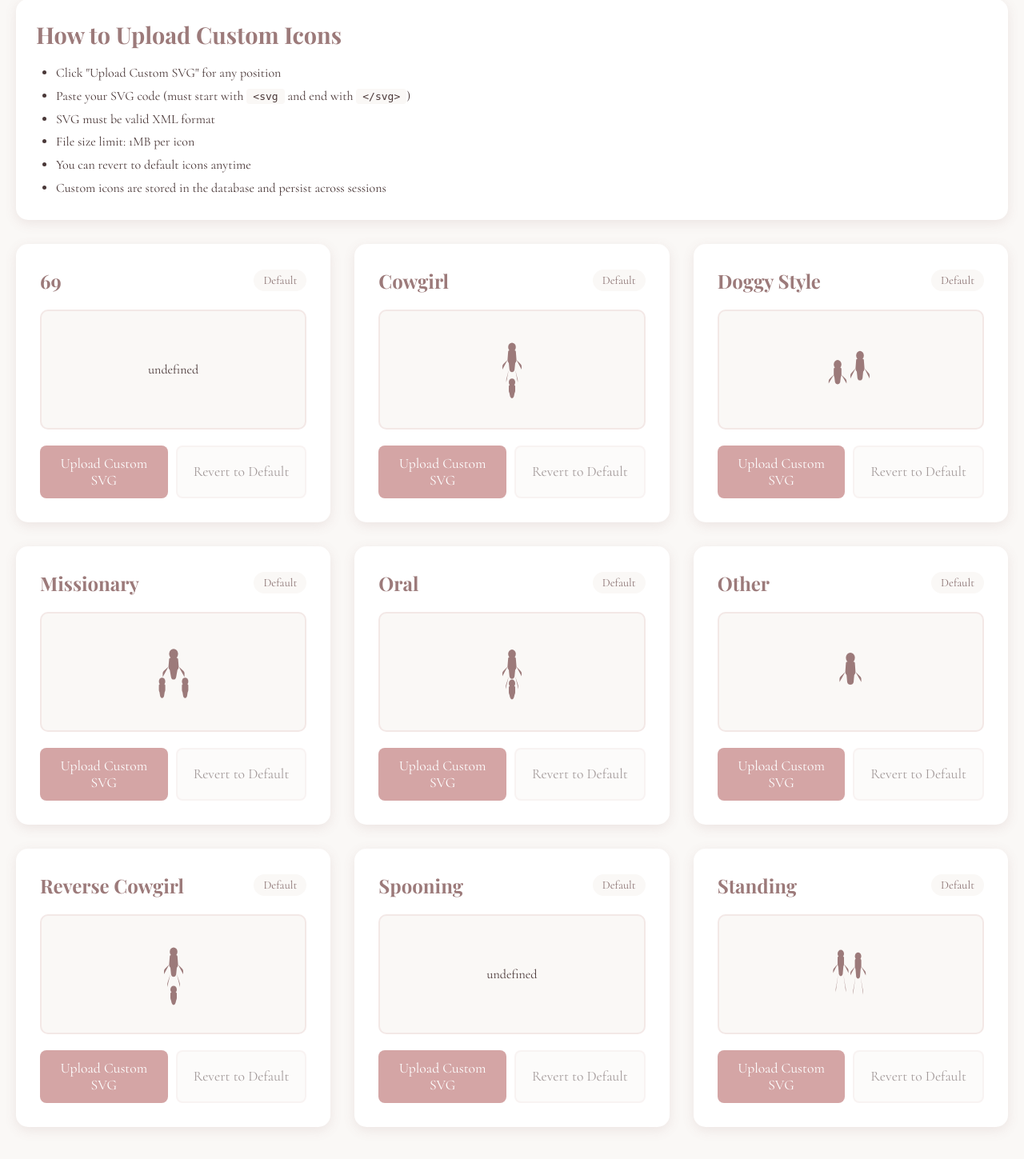
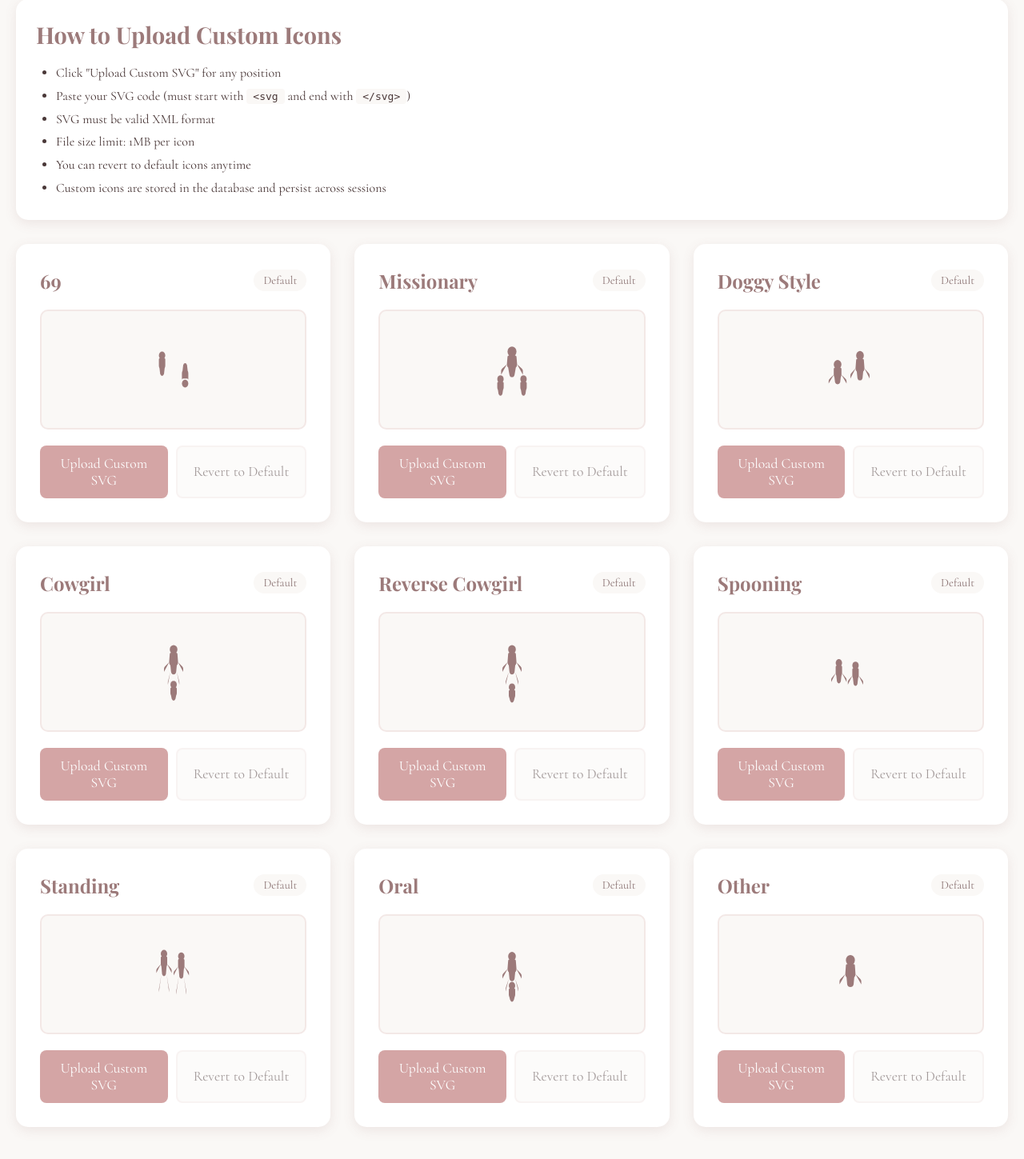
Before and after one commit to wingnut144/sTracker, a Flask app: page /admin in a window 1280 px wide. Shown: the part 273-1722 px from the top of the page at 80% size. Run offline with Flask 3, Linux system fonts and the light colour scheme; the visitor is signed in with stand-in values (Sample User, id 1); data that the repository does not hold is empty.

Commit message:
Update admin.html

```diff
--- a/templates/admin.html
+++ b/templates/admin.html
@@ -314,7 +314,17 @@
     </div>
 
     <script>
-        const positions = {{ positions | tojson }};
+        const positions = {
+            'missionary': 'Missionary',
+            'doggy': 'Doggy Style',
+            'cowgirl': 'Cowgirl',
+            'reverse_cowgirl': 'Reverse Cowgirl',
+            'spoon': 'Spooning',
+            'standing': 'Standing',
+            'oral': 'Oral',
+            '69': '69',
+            'other': 'Other'
+        };
 
         // Default SVG silhouettes (same as calendar)
         const defaultSVGs = {
@@ -322,10 +332,10 @@
             doggy: '<svg viewBox="0 0 100 100" class="position-svg"><ellipse cx="30" cy="42" rx="6" ry="7"/><path d="M24 49 Q24 47 26 47 L34 47 Q36 47 36 49 L36 58 Q36 60 35 62 L34 70 Q33 73 30 73 Q27 73 26 70 L25 62 Q24 60 24 58 Z M24 58 L18 64 Q16 66 16 68 L16 72 M36 58 L42 64 Q44 66 44 68 L44 72 M25 70 L22 80 M35 70 L32 80"/><ellipse cx="65" cy="28" rx="6" ry="7"/><path d="M59 35 Q59 33 61 33 L69 33 Q71 33 71 35 L72 48 Q72 51 70 53 L69 63 Q68 67 65 67 Q62 67 61 63 L60 53 Q58 51 58 48 Z M58 48 L52 55 Q50 57 50 59 L50 64 M72 48 L78 55 Q80 57 80 59 L80 64 M60 63 L57 76 M70 63 L73 76"/></svg>',
             cowgirl: '<svg viewBox="0 0 100 100" class="position-svg"><ellipse cx="50" cy="15" rx="6" ry="7"/><path d="M44 22 Q44 20 46 20 L54 20 Q56 20 56 22 L57 35 Q57 38 55 40 L54 50 Q53 54 50 54 Q47 54 46 50 L45 40 Q43 38 43 35 Z M43 35 L37 41 Q35 43 35 45 L35 50 M57 35 L63 41 Q65 43 65 45 L65 50 M45 50 L42 62 Q41 65 41 67 L41 70 M55 50 L58 62 Q59 65 59 67 L59 70"/><ellipse cx="50" cy="70" rx="5" ry="6"/><path d="M45 76 Q45 74 47 74 L53 74 Q55 74 55 76 L55 83 Q55 85 54 87 L53 92 Q52 95 50 95 Q48 95 47 92 L46 87 Q45 85 45 83 Z M45 83 L40 88 M55 83 L60 88"/></svg>',
             reverse_cowgirl: '<svg viewBox="0 0 100 100" class="position-svg"><ellipse cx="50" cy="15" rx="6" ry="7"/><path d="M44 22 Q44 20 46 20 L54 20 Q56 20 56 22 L57 35 Q57 38 55 40 L54 50 Q53 54 50 54 Q47 54 46 50 L45 40 Q43 38 43 35 Z M43 35 L37 41 Q35 43 35 45 L35 50 M57 35 L63 41 Q65 43 65 45 L65 50 M45 50 L41 62 Q40 65 40 67 L40 70 M55 50 L59 62 Q60 65 60 67 L60 70"/><ellipse cx="50" cy="74" rx="5" ry="6"/><path d="M45 80 Q45 78 47 78 L53 78 Q55 78 55 80 L55 87 Q55 89 54 91 L53 95 Q52 98 50 98 Q48 98 47 95 L46 91 Q45 89 45 87 Z"/></svg>',
-            spooning: '<svg viewBox="0 0 100 100" class="position-svg"><ellipse cx="32" cy="36" rx="5" ry="6"/><path d="M27 42 Q27 40 29 40 L35 40 Q37 40 37 42 L37 52 Q37 54 36 56 L35 65 Q34 68 32 68 Q30 68 29 65 L28 56 Q27 54 27 52 Z M27 52 L22 58 Q20 60 20 62 L20 66 M37 52 L42 58 Q44 60 44 62 L44 66 M28 65 L24 76 M36 65 L32 76"/><ellipse cx="58" cy="40" rx="5" ry="6"/><path d="M53 46 Q53 44 55 44 L61 44 Q63 44 63 46 L63 56 Q63 58 62 60 L61 69 Q60 72 58 72 Q56 72 55 69 L54 60 Q53 58 53 56 Z M53 56 L48 62 Q46 64 46 66 L46 70 M63 56 L68 62 Q70 64 70 66 L70 70 M54 69 L50 80 M62 69 L58 80"/></svg>',
+            spoon: '<svg viewBox="0 0 100 100" class="position-svg"><ellipse cx="32" cy="36" rx="5" ry="6"/><path d="M27 42 Q27 40 29 40 L35 40 Q37 40 37 42 L37 52 Q37 54 36 56 L35 65 Q34 68 32 68 Q30 68 29 65 L28 56 Q27 54 27 52 Z M27 52 L22 58 Q20 60 20 62 L20 66 M37 52 L42 58 Q44 60 44 62 L44 66 M28 65 L24 76 M36 65 L32 76"/><ellipse cx="58" cy="40" rx="5" ry="6"/><path d="M53 46 Q53 44 55 44 L61 44 Q63 44 63 46 L63 56 Q63 58 62 60 L61 69 Q60 72 58 72 Q56 72 55 69 L54 60 Q53 58 53 56 Z M53 56 L48 62 Q46 64 46 66 L46 70 M63 56 L68 62 Q70 64 70 66 L70 70 M54 69 L50 80 M62 69 L58 80"/></svg>',
             standing: '<svg viewBox="0 0 100 100" class="position-svg"><ellipse cx="35" cy="18" rx="5" ry="6"/><path d="M30 24 Q30 22 32 22 L38 22 Q40 22 40 24 L40 34 Q40 36 39 38 L38 50 Q37 53 35 53 Q33 53 32 50 L31 38 Q30 36 30 34 Z M30 34 L25 40 Q23 42 23 44 L23 48 M40 34 L45 40 Q47 42 47 44 L47 48 M31 50 L28 68 Q27 72 27 74 L27 78 M39 50 L42 68 Q43 72 43 74 L43 78"/><ellipse cx="62" cy="22" rx="5" ry="6"/><path d="M57 28 Q57 26 59 26 L65 26 Q67 26 67 28 L67 38 Q67 40 66 42 L65 54 Q64 57 62 57 Q60 57 59 54 L58 42 Q57 40 57 38 Z M57 38 L52 44 Q50 46 50 48 L50 52 M67 38 L72 44 Q74 46 74 48 L74 52 M58 54 L55 72 Q54 76 54 78 L54 82 M66 54 L69 72 Q70 76 70 78 L70 82"/></svg>',
             oral: '<svg viewBox="0 0 100 100" class="position-svg"><ellipse cx="50" cy="22" rx="6" ry="7"/><path d="M44 29 Q44 27 46 27 L54 27 Q56 27 56 29 L57 42 Q57 45 55 47 L54 57 Q53 61 50 61 Q47 61 46 57 L45 47 Q43 45 43 42 Z M43 42 L37 48 Q35 50 35 52 L35 57 M57 42 L63 48 Q65 50 65 52 L65 57 M45 57 L41 69 Q40 72 40 74 L40 77 M55 57 L59 69 Q60 72 60 74 L60 77"/><ellipse cx="50" cy="68" rx="5" ry="6"/><path d="M45 74 Q45 72 47 72 L53 72 Q55 72 55 74 L55 82 Q55 84 54 86 L53 90 Q52 93 50 93 Q48 93 47 90 L46 86 Q45 84 45 82 Z"/></svg>',
-            anal: '<svg viewBox="0 0 100 100" class="position-svg"><ellipse cx="32" cy="38" rx="5" ry="6"/><path d="M27 44 Q27 42 29 42 L35 42 Q37 42 37 44 L37 54 Q37 56 36 58 L35 67 Q34 70 32 70 Q30 70 29 67 L28 58 Q27 56 27 54 Z M27 54 L21 60 Q19 62 19 64 L19 68 M37 54 L43 60 Q45 62 45 64 L45 68 M28 67 L24 78 M36 67 L32 78"/><ellipse cx="65" cy="32" rx="6" ry="7"/><path d="M59 39 Q59 37 61 37 L69 37 Q71 37 71 39 L72 52 Q72 55 70 57 L69 67 Q68 71 65 71 Q62 71 61 67 L60 57 Q58 55 58 52 Z M58 52 L52 59 Q50 61 50 63 L50 68 M72 52 L78 59 Q80 61 80 63 L80 68 M60 67 L56 80 M70 67 L74 80"/></svg>',
+            '69': '<svg viewBox="0 0 100 100" class="position-svg"><ellipse cx="32" cy="28" rx="5" ry="6"/><path d="M27 34 Q27 32 29 32 L35 32 Q37 32 37 34 L37 44 Q37 46 36 48 L35 57 Q34 60 32 60 Q30 60 29 57 L28 48 Q27 46 27 44 Z M27 44 L22 50 M37 44 L42 50"/><ellipse cx="68" cy="72" rx="5" ry="6"/><path d="M63 66 Q63 64 65 64 L71 64 Q73 64 73 66 L73 56 Q73 54 72 52 L71 43 Q70 40 68 40 Q66 40 65 43 L64 52 Q63 54 63 56 Z M63 56 L58 50 M73 56 L78 50"/></svg>',
             other: '<svg viewBox="0 0 100 100" class="position-svg"><ellipse cx="50" cy="28" rx="7" ry="8"/><path d="M43 36 Q43 34 45 34 L55 34 Q57 34 57 36 L58 50 Q58 53 56 55 L55 66 Q54 70 50 70 Q46 70 45 66 L44 55 Q42 53 42 50 Z M42 50 L35 57 Q33 59 33 61 L33 66 M58 50 L65 57 Q67 59 67 61 L67 66 M44 66 L39 80 M56 66 L61 80"/></svg>'
         };
 
@@ -333,8 +343,18 @@
 
         async function loadCustomIcons() {
             try {
-                const response = await fetch('/api/admin/icons');
-                customIcons = await response.json();
+                // FIXED: Changed from /api/admin/icons to /api/custom-icons
+                const response = await fetch('/api/custom-icons');
+                const icons = await response.json();
+
+                // Convert array to object keyed by position_name
+                customIcons = {};
+                if (Array.isArray(icons)) {
+                    icons.forEach(icon => {
+                        customIcons[icon.position_name] = icon.svg_content;
+                    });
+                }
+
                 renderIcons();
             } catch (error) {
                 console.error('Error loading custom icons:', error);
@@ -347,7 +367,7 @@
             grid.innerHTML = '';
 
             Object.keys(positions).forEach(position => {
-                const positionName = positions[position];  // ← This is the string name
+                const positionName = positions[position];
                 const isCustom = customIcons[position] !== undefined;
                 const svgContent = isCustom ? customIcons[position] : defaultSVGs[position];
 
@@ -412,10 +432,14 @@
             }
 
             try {
-                const response = await fetch(`/api/admin/icons/${position}`, {
+                // FIXED: Changed from /api/admin/icons to /api/custom-icons
+                const response = await fetch('/api/custom-icons', {
                     method: 'POST',
                     headers: { 'Content-Type': 'application/json' },
-                    body: JSON.stringify({ svg_content: svgContent })
+                    body: JSON.stringify({
+                        position_name: position,
+                        svg_content: svgContent
+                    })
                 });
 
                 const data = await response.json();
@@ -434,16 +458,18 @@
                     errorMsg.classList.add('show');
                 }
             } catch (error) {
-                errorMsg.textContent = 'Network error. Please try again.';
+                errorMsg.textContent = 'Network error: ' + error.message;
                 errorMsg.classList.add('show');
+                console.error('Save error:', error);
             }
         }
 
         async function revertIcon(position) {
-            if (!confirm(`Revert ${positions[position].name} to default icon?`)) return;
+            if (!confirm(`Revert ${positions[position]} to default icon?`)) return;
 
             try {
-                const response = await fetch(`/api/admin/icons/${position}`, {
+                // FIXED: Changed from /api/admin/icons to /api/custom-icons
+                const response = await fetch(`/api/custom-icons/${position}`, {
                     method: 'DELETE'
                 });
 
@@ -453,6 +479,7 @@
                 }
             } catch (error) {
                 alert('Failed to revert icon. Please try again.');
+                console.error('Revert error:', error);
             }
         }
 
```
